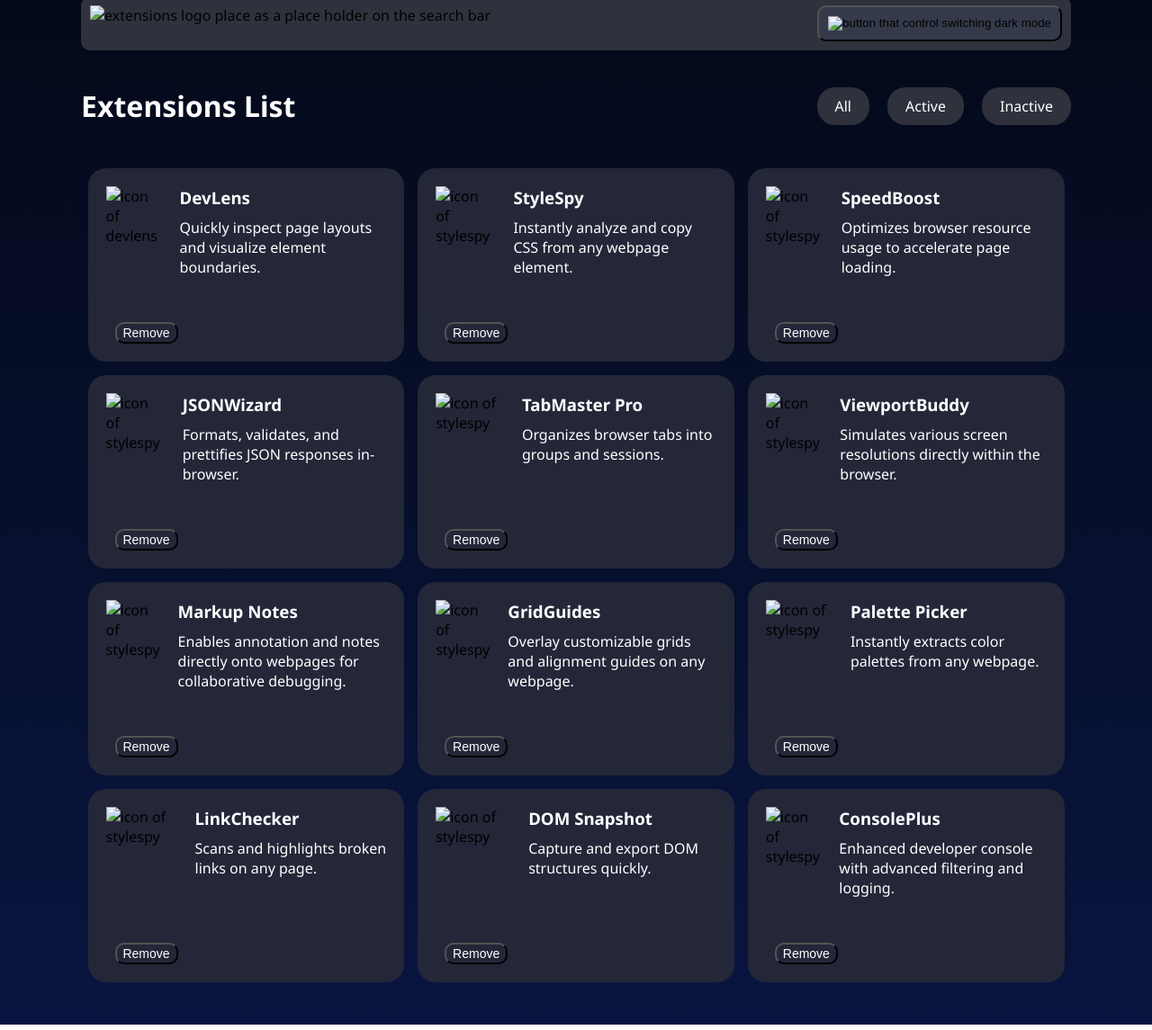
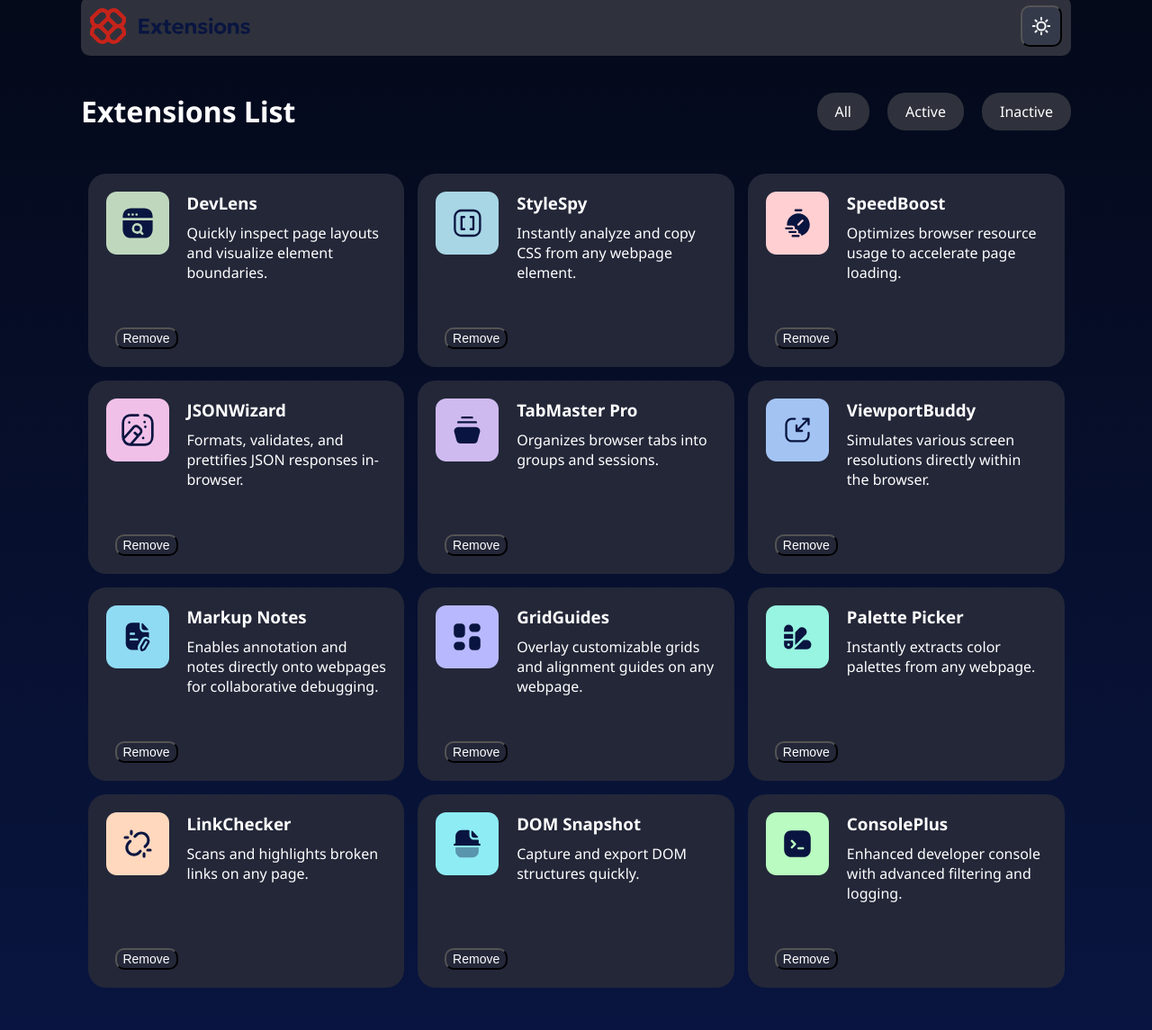
Before and after one commit to Namanjs/Learning-Projects, a plain HTML site: page Browser Extension/index.html in a window 1280 px wide. Shown: the part 44-1189 px from the top of the page at 90% size. Drawn offline with Linux system fonts and the light colour scheme; the site is published under a folder, as on GitHub Pages, so addresses that start at the root find nothing.

Commit message:
Fix images path

```diff
--- a/Browser Extension/index.html
+++ b/Browser Extension/index.html
@@ -24,12 +24,12 @@
 
   <div class="search-icons">
 
-    <img src="/assets/images/logo.svg" alt="extensions logo place as a place holder on the search bar"
+    <img src="./assets/images/logo.svg" alt="extensions logo place as a place holder on the search bar"
       class="extensions-icon">
 
     <button class="sun-icon">
 
-      <img src="/assets/images/icon-sun.svg" alt="button that control switching dark mode">
+      <img src="./assets/images/icon-sun.svg" alt="button that control switching dark mode">
 
     </button>
 
@@ -69,7 +69,7 @@
 
       <div class="extension-rec-inner">
 
-        <img src="/assets/images/logo-devlens.svg" alt="icon of devlens">
+        <img src="./assets/images/logo-devlens.svg" alt="icon of devlens">
 
         <div>
 
@@ -99,7 +99,7 @@
 
       <div class="extension-rec-inner">
 
-        <img src="/assets/images/logo-style-spy.svg" alt="icon of stylespy">
+        <img src="./assets/images/logo-style-spy.svg" alt="icon of stylespy">
 
         <div>
 
@@ -124,7 +124,7 @@
 
       <div class="extension-rec-inner">
 
-        <img src="/assets/images/logo-speed-boost.svg" alt="icon of stylespy">
+        <img src="./assets/images/logo-speed-boost.svg" alt="icon of stylespy">
 
         <div>
 
@@ -153,7 +153,7 @@
 
       <div class="extension-rec-inner">
 
-        <img src="/assets/images/logo-json-wizard.svg" alt="icon of stylespy">
+        <img src="./assets/images/logo-json-wizard.svg" alt="icon of stylespy">
 
         <div>
 
@@ -178,7 +178,7 @@
 
       <div class="extension-rec-inner">
 
-        <img src="/assets/images/logo-tab-master-pro.svg" alt="icon of stylespy">
+        <img src="./assets/images/logo-tab-master-pro.svg" alt="icon of stylespy">
 
         <div>
 
@@ -203,7 +203,7 @@
 
       <div class="extension-rec-inner">
 
-        <img src="/assets/images/logo-viewport-buddy.svg" alt="icon of stylespy">
+        <img src="./assets/images/logo-viewport-buddy.svg" alt="icon of stylespy">
 
         <div>
 
@@ -233,7 +233,7 @@
 
       <div class="extension-rec-inner">
 
-        <img src="/assets/images/logo-markup-notes.svg" alt="icon of stylespy">
+        <img src="./assets/images/logo-markup-notes.svg" alt="icon of stylespy">
 
         <div>
 
@@ -259,7 +259,7 @@
 
       <div class="extension-rec-inner">
 
-        <img src="/assets/images/logo-grid-guides.svg" alt="icon of stylespy">
+        <img src="./assets/images/logo-grid-guides.svg" alt="icon of stylespy">
 
         <div>
 
@@ -285,7 +285,7 @@
 
       <div class="extension-rec-inner">
 
-        <img src="/assets/images/logo-palette-picker.svg" alt="icon of stylespy">
+        <img src="./assets/images/logo-palette-picker.svg" alt="icon of stylespy">
 
         <div>
 
@@ -316,7 +316,7 @@
 
       <div class="extension-rec-inner">
 
-        <img src="/assets/images/logo-link-checker.svg" alt="icon of stylespy">
+        <img src="./assets/images/logo-link-checker.svg" alt="icon of stylespy">
 
         <div>
 
@@ -342,7 +342,7 @@
 
       <div class="extension-rec-inner">
 
-        <img src="/assets/images/logo-dom-snapshot.svg" alt="icon of stylespy">
+        <img src="./assets/images/logo-dom-snapshot.svg" alt="icon of stylespy">
 
         <div>
 
@@ -368,7 +368,7 @@
 
       <div class="extension-rec-inner">
 
-        <img src="/assets/images/logo-console-plus.svg" alt="icon of stylespy">
+        <img src="./assets/images/logo-console-plus.svg" alt="icon of stylespy">
 
         <div>
 
```
